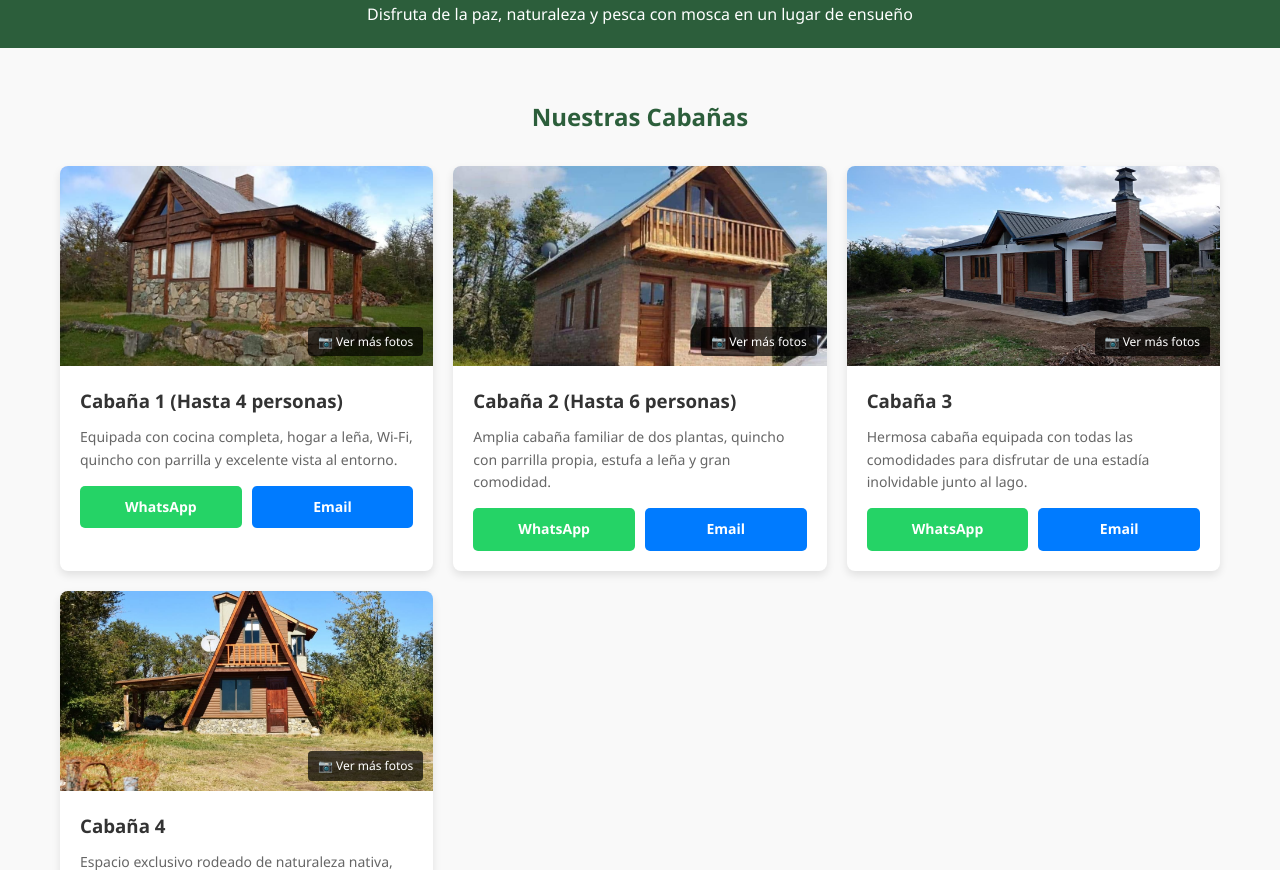
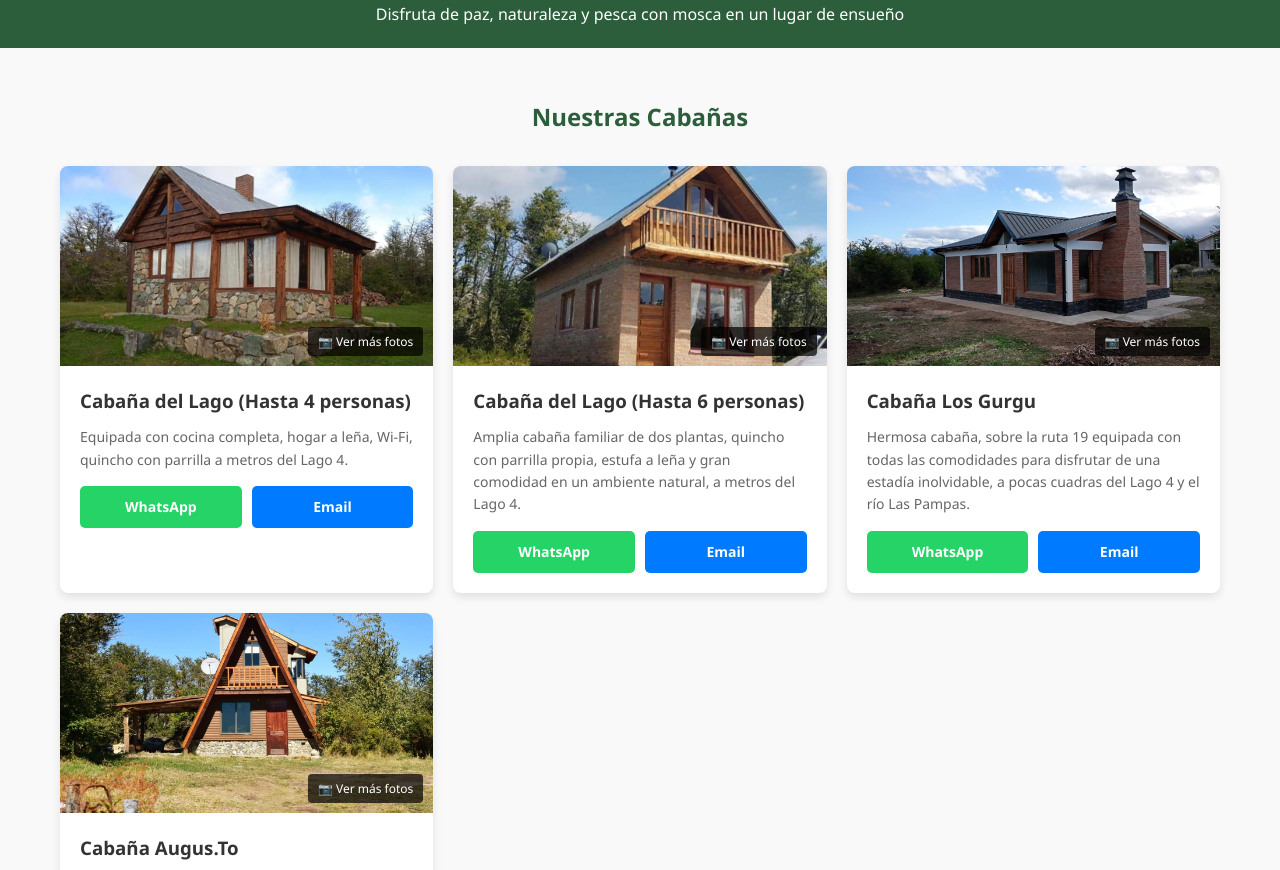
Before and after one commit to lgrgurev/cabanas, a plain HTML site: page index.html in a window 1280 px wide. Shown: the part 69-939 px from the top of the page. Drawn offline with Linux system fonts and the light colour scheme.

Commit message:
Add files via upload

```diff
--- a/index.html
+++ b/index.html
@@ -190,7 +190,7 @@
 
     <header>
         <h1>Cabañas Meli Lauquen</h1>
-        <p>Disfruta de la paz, naturaleza y pesca con mosca en un lugar de ensueño</p>
+        <p>Disfruta de paz, naturaleza y pesca con mosca en un lugar de ensueño</p>
     </header>
 
     <div class="container">
@@ -200,12 +200,12 @@
             <!-- Cabaña 1 -->
             <div class="card">
                 <div class="card-img-container" onclick="abrirModal('modal-cabaña-1')">
-                    <img src="cab1/cab11.jpg" alt="Cabaña 1 - 4 personas">
+                    <img src="cab1/cab11.jpg" alt="Cabaña del Lago - 4 personas">
                     <div class="ver-fotos-overlay">📷 Ver más fotos</div>
                 </div>
                 <div class="card-content">
-                    <h3>Cabaña 1 (Hasta 4 personas)</h3>
-                    <p>Equipada con cocina completa, hogar a leña, Wi-Fi, quincho con parrilla y excelente vista al entorno.</p>
+                    <h3>Cabaña del Lago (Hasta 4 personas)</h3>
+                    <p>Equipada con cocina completa, hogar a leña, Wi-Fi, quincho con parrilla a metros del Lago 4.</p>
                     <div class="btn-container">
                         <a href="https://wa.me/5491112345678?text=Hola,%20me%20interesa%20consultar%20disponibilidad%20para%20la%20Cabaña%201%20(4%20pers)" class="btn btn-whatsapp" target="_blank">WhatsApp</a>
                         <a href="mailto:tuemail@ejemplo.com?subject=Consulta%20Cabaña%201%20(4%20pers)" class="btn btn-email">Email</a>
@@ -216,12 +216,12 @@
             <!-- Cabaña 2 -->
             <div class="card">
                 <div class="card-img-container" onclick="abrirModal('modal-cabaña-2')">
-                    <img src="cab2/cab21.jpg" alt="Cabaña 2 - 6 personas">
+                    <img src="cab2/cab21.jpg" alt="Cabaña del Lago - 6 personas">
                     <div class="ver-fotos-overlay">📷 Ver más fotos</div>
                 </div>
                 <div class="card-content">
-                    <h3>Cabaña 2 (Hasta 6 personas)</h3>
-                    <p>Amplia cabaña familiar de dos plantas, quincho con parrilla propia, estufa a leña y gran comodidad.</p>
+                    <h3>Cabaña del Lago (Hasta 6 personas)</h3>
+                    <p>Amplia cabaña familiar de dos plantas, quincho con parrilla propia, estufa a leña y gran comodidad en un ambiente natural, a metros del Lago 4.</p>
                     <div class="btn-container">
                         <a href="https://wa.me/5491112345678?text=Hola,%20me%20interesa%20consultar%20disponibilidad%20para%20la%20Cabaña%202%20(6%20pers)" class="btn btn-whatsapp" target="_blank">WhatsApp</a>
                         <a href="mailto:tuemail@ejemplo.com?subject=Consulta%20Cabaña%202%20(6%20pers)" class="btn btn-email">Email</a>
@@ -232,12 +232,12 @@
             <!-- Cabaña 3 -->
             <div class="card">
                 <div class="card-img-container" onclick="abrirModal('modal-cabaña-3')">
-                    <img src="cab3/cab31.jpeg" alt="Cabaña 3">
+                    <img src="cab3/cab31.jpeg" alt="Cabaña Los Gurgu">
                     <div class="ver-fotos-overlay">📷 Ver más fotos</div>
                 </div>
                 <div class="card-content">
-                    <h3>Cabaña 3</h3>
-                    <p>Hermosa cabaña equipada con todas las comodidades para disfrutar de una estadía inolvidable junto al lago.</p>
+                    <h3>Cabaña Los Gurgu</h3>
+                    <p>Hermosa cabaña, sobre la ruta 19 equipada con todas las comodidades para disfrutar de una estadía inolvidable, a pocas cuadras del Lago 4 y el río Las Pampas.</p>
                     <div class="btn-container">
                         <a href="https://wa.me/5491112345678?text=Hola,%20me%20interesa%20consultar%20disponibilidad%20para%20la%20Cabaña%203" class="btn btn-whatsapp" target="_blank">WhatsApp</a>
                         <a href="mailto:tuemail@ejemplo.com?subject=Consulta%20Cabaña%203" class="btn btn-email">Email</a>
@@ -248,11 +248,11 @@
             <!-- Cabaña 4 -->
             <div class="card">
                 <div class="card-img-container" onclick="abrirModal('modal-cabaña-4')">
-                    <img src="cab4/cab41.jpg" alt="Cabaña 4">
+                    <img src="cab4/cab41.jpg" alt="Cabaña Augus.To">
                     <div class="ver-fotos-overlay">📷 Ver más fotos</div>
                 </div>
                 <div class="card-content">
-                    <h3>Cabaña 4</h3>
+                    <h3>Cabaña Augus.To</h3>
                     <p>Espacio exclusivo rodeado de naturaleza nativa, ideal para el descanso y amantes de la pesca con mosca.</p>
                     <div class="btn-container">
                         <a href="https://wa.me/5491112345678?text=Hola,%20me%20interesa%20consultar%20disponibilidad%20para%20la%20Cabaña%204" class="btn btn-whatsapp" target="_blank">WhatsApp</a>
```
